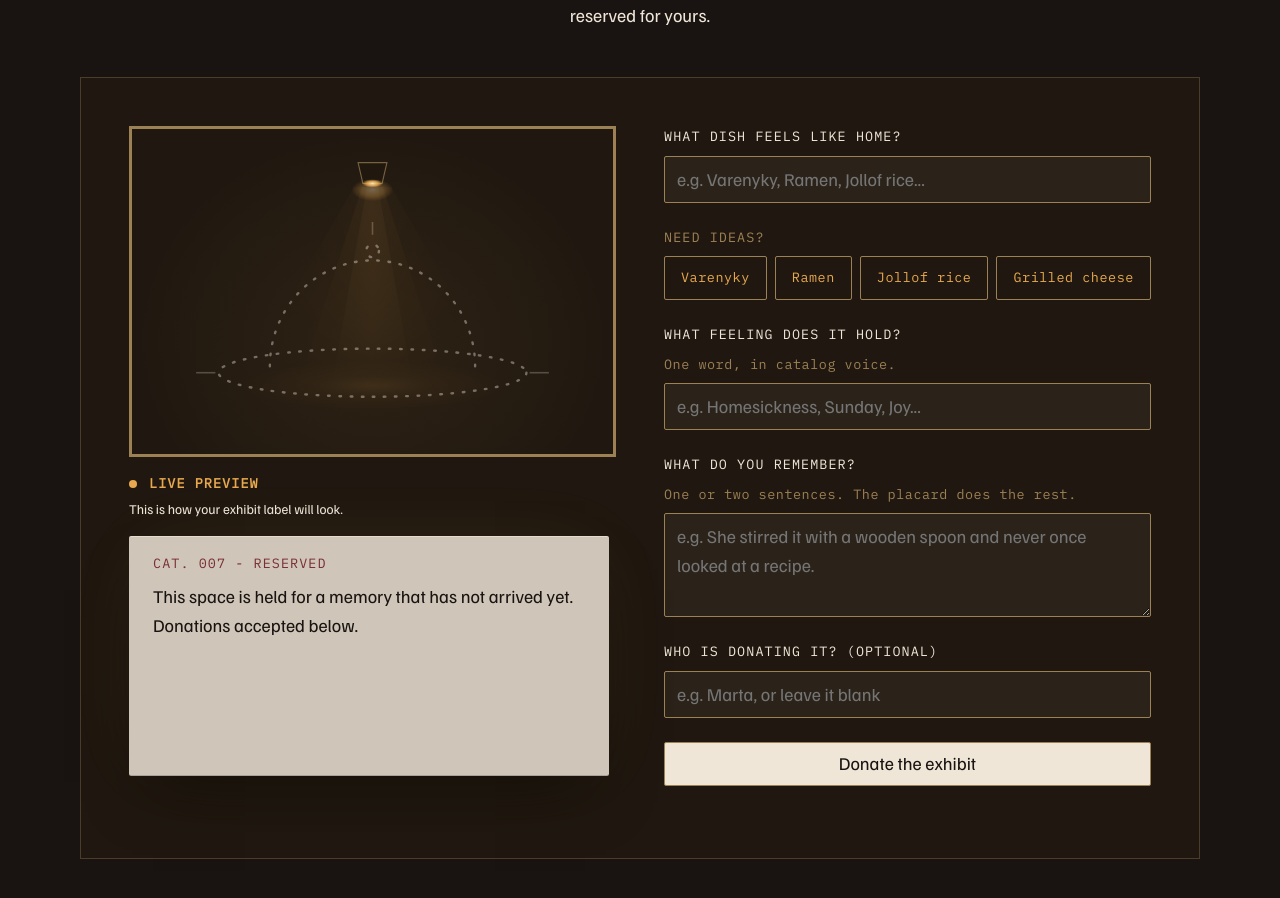
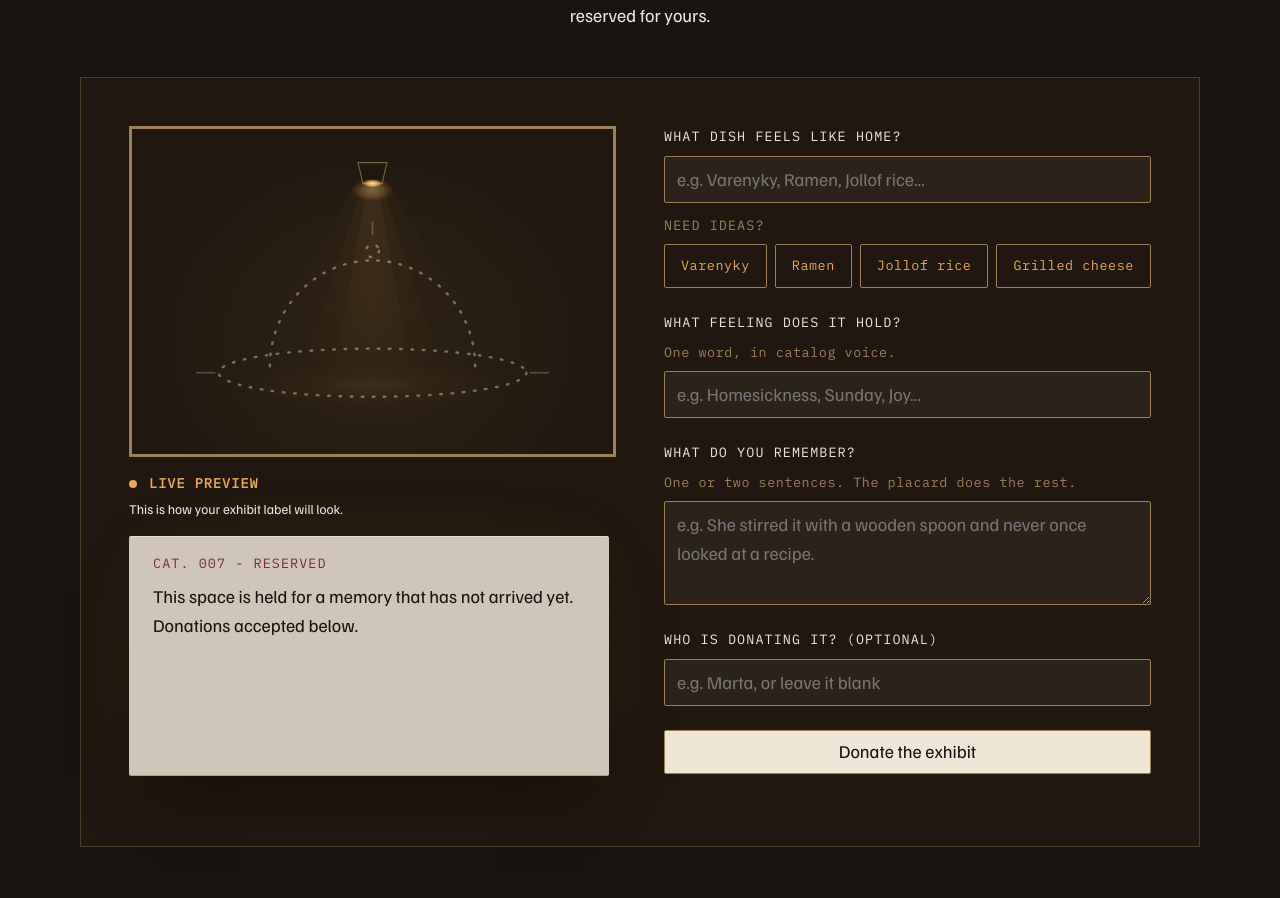
Before and after one commit to nazboyko/still-warm, a React (Vite) app: page / in a window 1280 px wide. Shown: the part 4020-4918 px from the top of the page. Built offline with nearby package versions, Linux system fonts and the light colour scheme.

Commit message:
group the ideas with their field

```diff
--- a/src/components/donate/DonateForm.css
+++ b/src/components/donate/DonateForm.css
@@ -10,6 +10,15 @@
 .desk-field {
   display: grid;
   gap: var(--space-2);
+  width: 100%;
+}
+
+/* A field and the help that belongs to it, closer to each other than the
+   fields are to one another - otherwise the ideas read as a control of their
+   own rather than as a way into the field above them. */
+.desk-group {
+  display: grid;
+  gap: var(--space-3);
   width: 100%;
 }
 
--- a/src/components/donate/DonateForm.tsx
+++ b/src/components/donate/DonateForm.tsx
@@ -124,6 +124,9 @@ export function DonateForm({ draft, onChange, onDonate }: DonateFormProps) {
           {errors.map((error) => error.message).join(" ")}
         </p>
       ) : null}
+      {/* The ideas belong to the dish field, so they are grouped with it rather
+          than spaced like another field of their own. */}
+      <div className="desk-group">
         <DeskField
           field="dish"
           copy={donateForm.fields.dish}
@@ -152,6 +155,7 @@ export function DonateForm({ draft, onChange, onDonate }: DonateFormProps) {
             ))}
           </ul>
         </div>
+      </div>
       <DeskField
         field="feeling"
         copy={donateForm.fields.feeling}
```
Also changed, not shown: 1 other file (tests, documents, lock files or other folders). Lines whose indentation alone changed are shown as unchanged.
